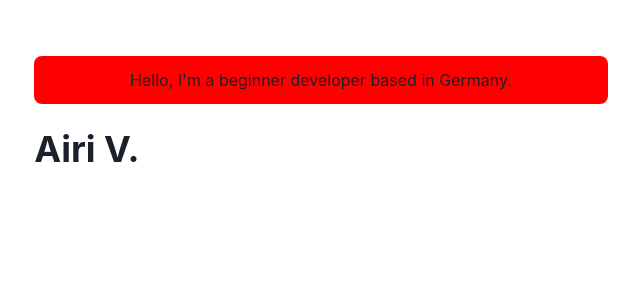
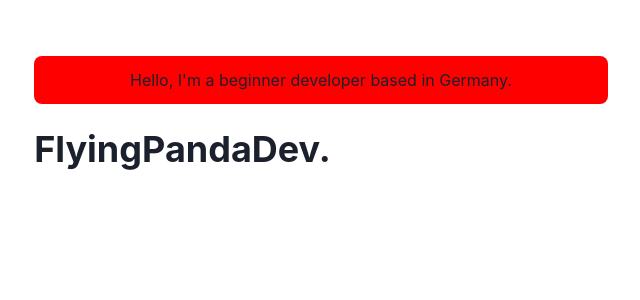
Before and after one commit to AiriCode/MyFirstOwnWebsite, a Next.js app: page / in a window 1280 px wide. Shown: the top 300 px of the page, without its empty margins (319-959 px from the left). Built offline with nearby package versions, Linux system fonts and the light colour scheme.

Commit message:
Added some basic stuff,.

```diff
--- a/pages/index.js
+++ b/pages/index.js
@@ -11,7 +11,7 @@ const Page = () => {
         <Box flexGrow={1}></Box>
       </Box>
       <Heading as="h2" variant="page-title">
-        Airi V.
+        FlyingPandaDev.
       </Heading>
     </Container>
   )
```
